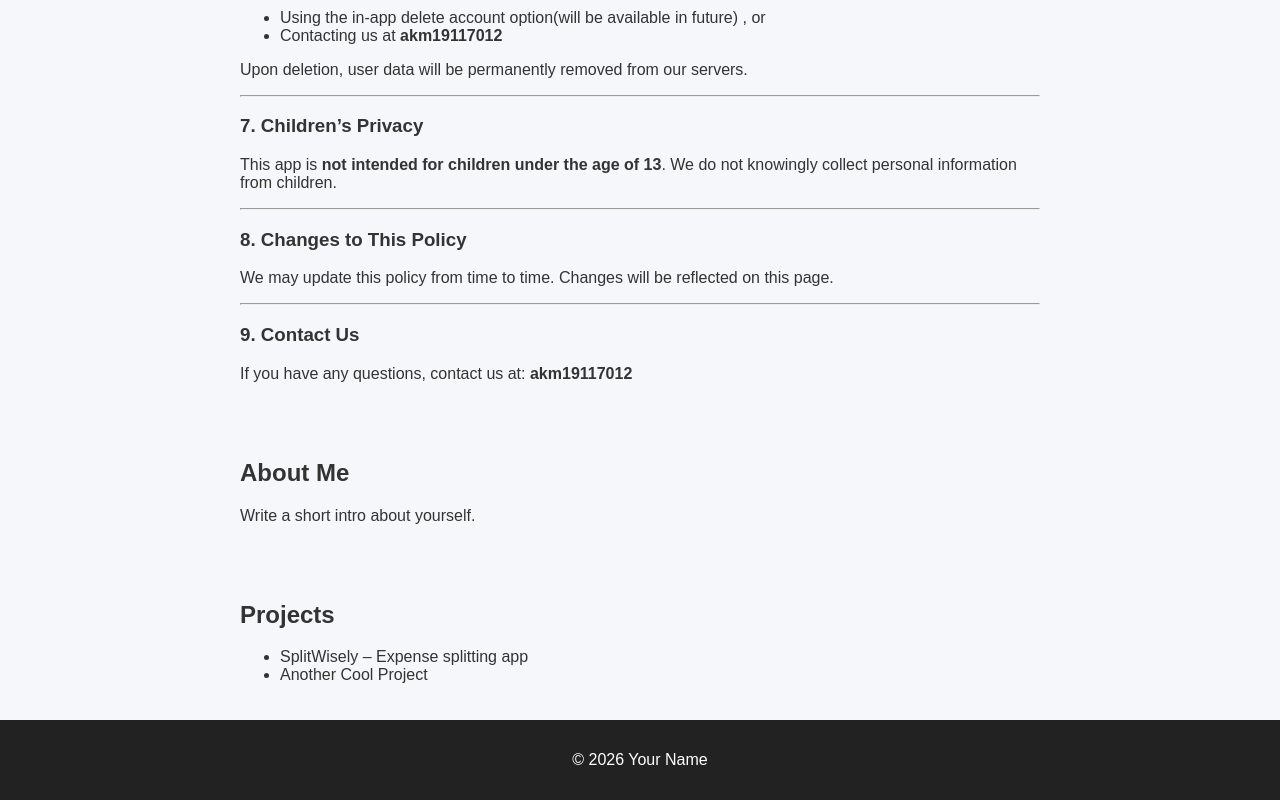
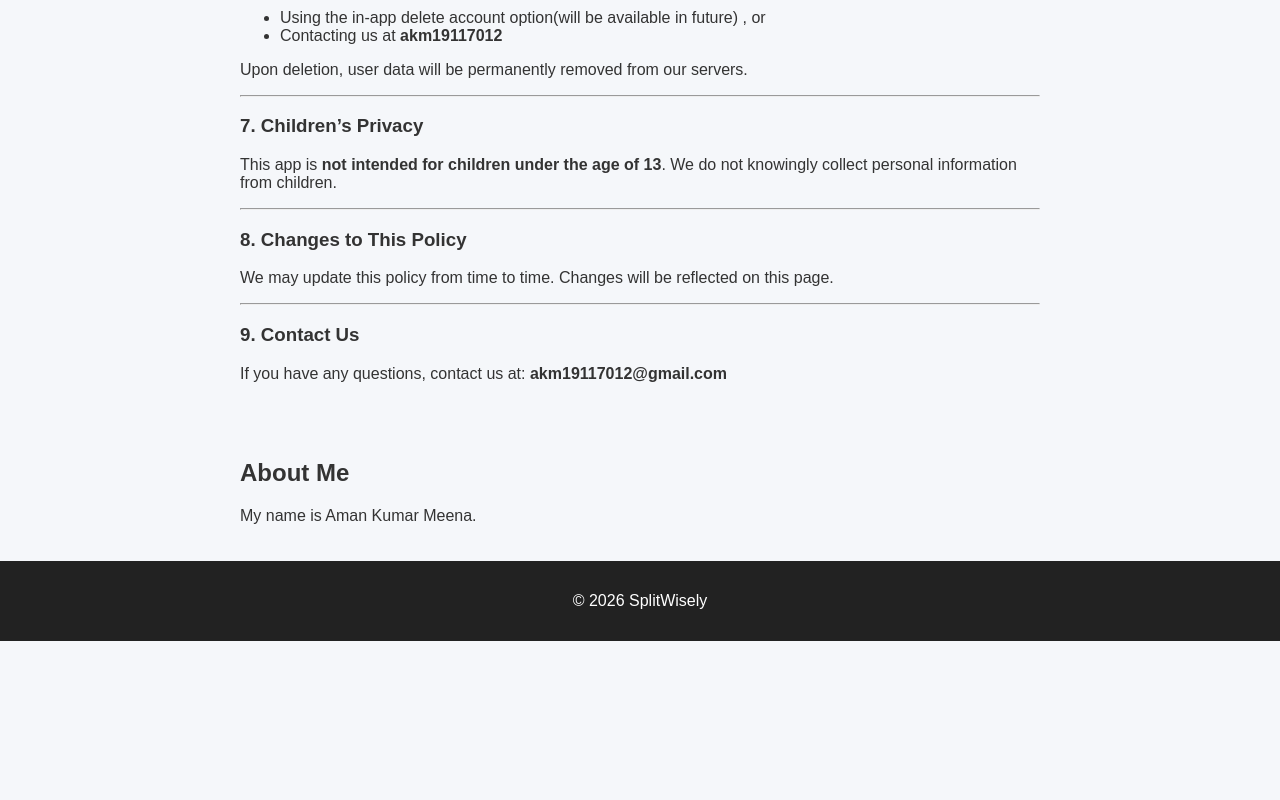
Before and after one commit to akm19117012/SplitWisely, a plain HTML site: page index.html in a window 1280 px wide. Shown: the part 1248-2048 px from the top of the page. After the commit the page ends 1889 px from the top, so only its background shows below. Drawn offline with Linux system fonts and the light colour scheme.

Commit message:
Update portfolio details to reflect SplitWisely

```diff
--- a/index.html
+++ b/index.html
@@ -3,13 +3,13 @@
 <head>
 <meta charset="UTF-8" />
 <meta name="viewport" content="width=device-width, initial-scale=1.0" />
-<title>Your Name | Portfolio</title>
+<title>SplitWisely</title>
 <link rel="stylesheet" href="style.css" />
 </head>
 <body>
 <header>
-<h1>Your Name</h1>
-<p>Android Developer | Java | Firebase</p>
+<h1>SplitWisely</h1>
+<p>Expense Splitting Android Application | Java | Firebase</p>
 </header>
 
 <section id="readme">
@@ -68,26 +68,18 @@
 <hr>
 <h3 id="9-contact-us">9. Contact Us</h3>
 <p>If you have any questions, contact us at:
-<strong>akm19117012</strong></p>
+<strong>akm19117012@gmail.com</strong></p>
 
 </section>
 <section>
 <h2>About Me</h2>
-<p>Write a short intro about yourself.</p>
+<p>My name is Aman Kumar Meena.</p>
 </section>
 
 
-<section>
-<h2>Projects</h2>
-<ul>
-<li>SplitWisely – Expense splitting app</li>
-<li>Another Cool Project</li>
-</ul>
-</section>
-
 
 <footer>
-<p>© 2026 Your Name</p>
+<p>© 2026 SplitWisely</p>
 </footer>
 </body>
 </html>
```
